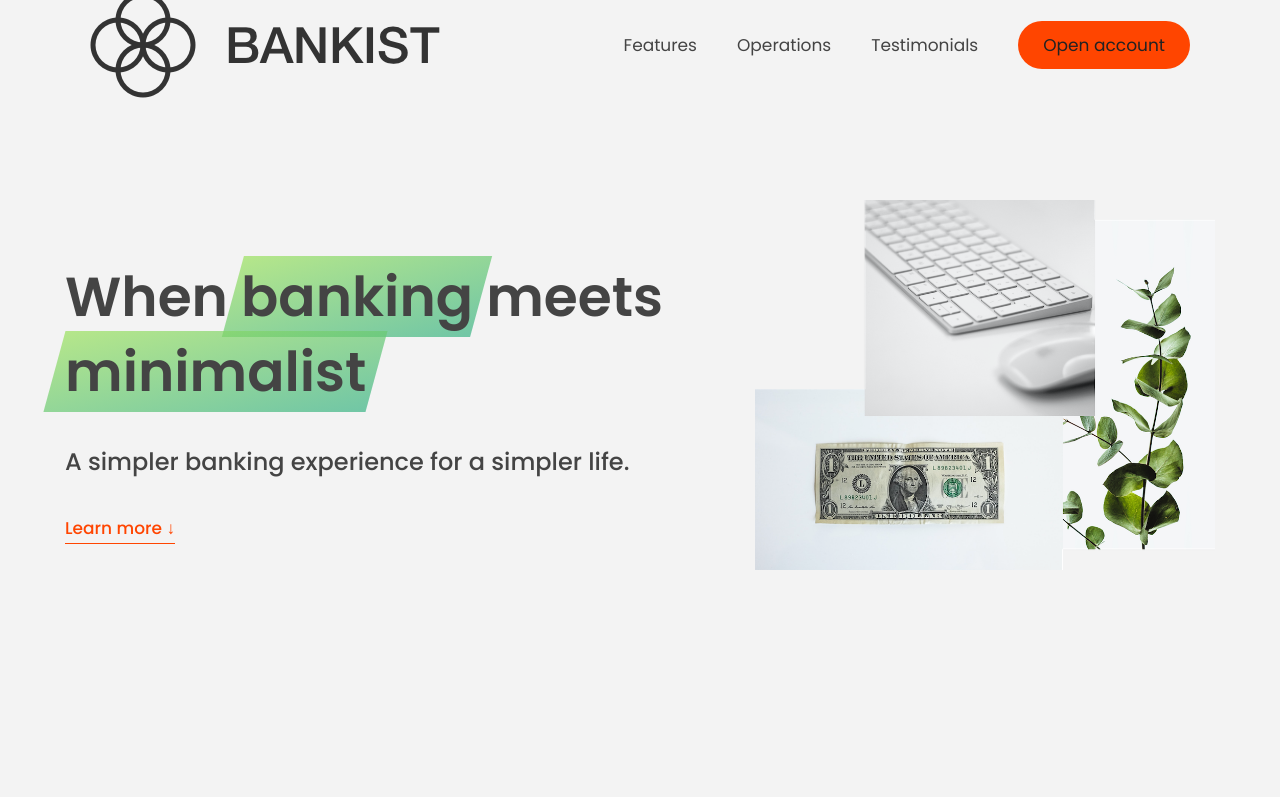
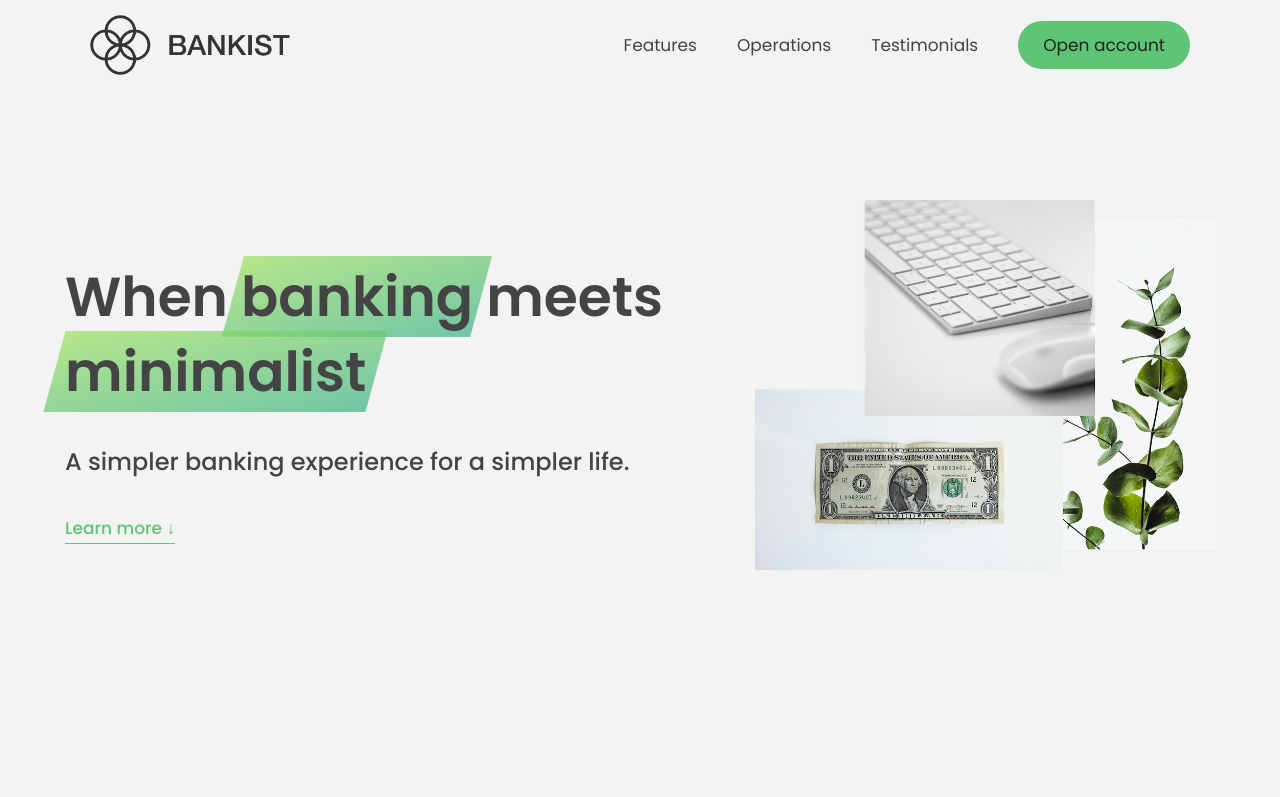
Before and after one commit to FarzeenZainab/JavaScript, a plain HTML site: page index.html in a window 1280 px wide. Shown: the top 797 px of the page. Drawn offline with Linux system fonts and the light colour scheme.

Commit message:
implementing smooth scroll

```diff
--- a/index.html
+++ b/index.html
@@ -23,6 +23,7 @@
           id="logo"
           designer="Farzeen"
           data-version-number="3.0"
+          width="200px"
         />
         <ul class="nav__links">
           <li class="nav__item">
--- a/script.js
+++ b/script.js
@@ -84,7 +84,7 @@ console.log(Number.parseFloat(getComputedStyle(msg).height, 10) + 40 + 'px')
 
 // CSS custom properties / CSS variables
 // when changing custom properties in CSS we have to use setProperty() method on the document element
-document.documentElement.style.setProperty('--color-primary', 'orangered')
+// document.documentElement.style.setProperty('--color-primary', 'orangered')
 
 // Setting html attributes in JS
 const logo = document.querySelector('.nav__logo')
@@ -182,3 +182,13 @@ logo.className = 'class' // it will override all the existing classes and only p
  * .toggle()
  * .containes()
  */
+
+// Implementing Smooth Scroll
+const btnScrollTO = document.querySelector('.btn--scroll-to')
+const section = document.querySelector('#section--1')
+
+btnScrollTO.addEventListener('click', function (e) {
+  const s1Cords = section.getBoundingClientRect()
+  console.log(s1Cords )
+  console.log(e.target.getBoundingClientRect())
+})
```
Also changed, not shown: notes.md (line endings or trailing spaces).
